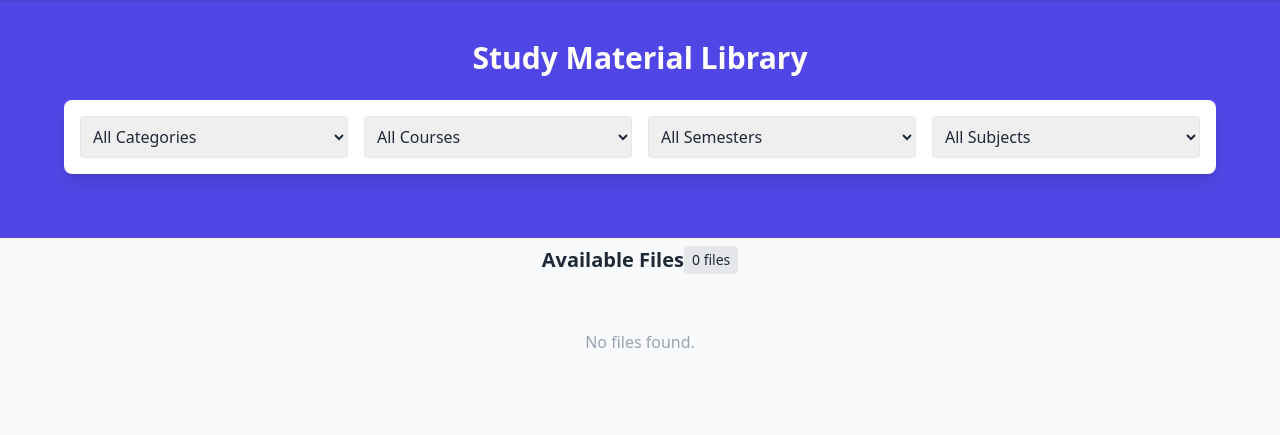
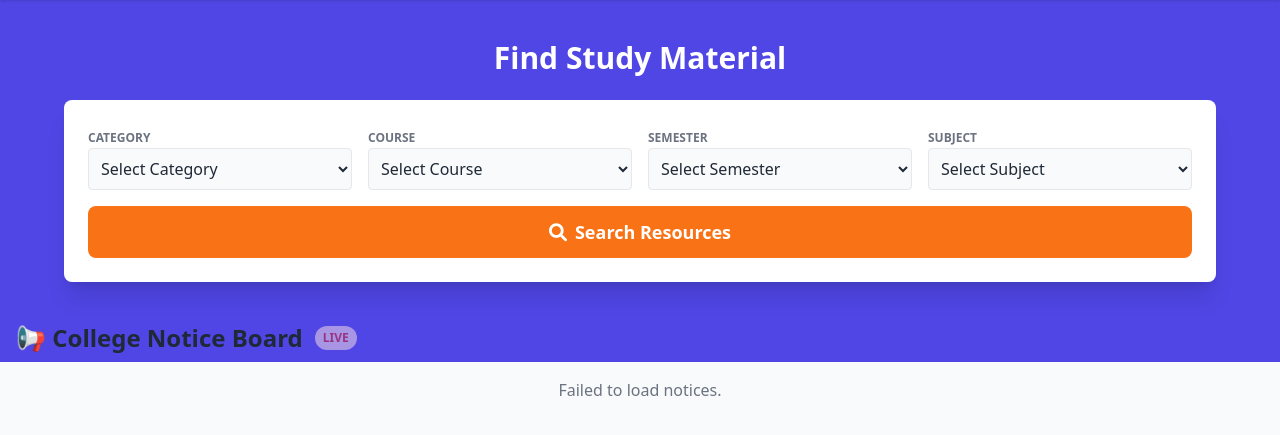
Before and after one commit to Vaishalide/subodh-notes, a Flask app: page / in a window 1280 px wide. Shown: the part 64-499 px from the top of the page. Run offline with Flask 3, Linux system fonts and the light colour scheme; data that the repository does not hold is empty; parts of the project's set-up code (start-up, migrations or seed data) failed here and were passed over; some libraries are stand-ins or nearby versions.

Commit message:
Update index.html

```diff
--- a/templates/index.html
+++ b/templates/index.html
@@ -10,40 +10,91 @@
     <script>
         tailwind.config = { theme: { extend: { colors: { brand: '#4F46E5' } } } }
     </script>
+    <style>
+        .notice-card:hover { transform: translateY(-3px); box-shadow: 0 10px 20px rgba(0,0,0,0.1); }
+        /* Blink effect for new notices */
+        @keyframes blink { 0% { opacity: 1; } 50% { opacity: 0.5; } 100% { opacity: 1; } }
+        .new-tag { animation: blink 1.5s infinite; }
+    </style>
 </head>
 <body class="bg-gray-50 text-gray-800 font-sans flex flex-col min-h-screen">
 
     <nav class="bg-white shadow sticky top-0 z-50">
         <div class="max-w-7xl mx-auto px-4 flex justify-between h-16 items-center">
-            <div class="flex items-center text-brand font-bold text-xl">
+            <div class="flex items-center text-brand font-bold text-xl cursor-pointer" onclick="resetPage()">
                 <i class="fas fa-graduation-cap mr-2"></i> NoteHub
             </div>
             <a href="/admin" class="text-sm text-gray-500 hover:text-brand"><i class="fas fa-cog"></i> Admin</a>
         </div>
     </nav>
 
-    <div class="bg-brand text-white pb-16 pt-10 px-4">
-        <h1 class="text-3xl font-bold text-center mb-6">Study Material Library</h1>
-        <div class="max-w-6xl mx-auto bg-white rounded-lg shadow-lg p-4 grid grid-cols-1 md:grid-cols-4 gap-4 text-gray-800">
-            <select id="sel-cat" onchange="fetchFiles()" class="p-2 border rounded"><option value="">All Categories</option></select>
-            <select id="sel-course" onchange="filterSubjects()" class="p-2 border rounded"><option value="">All Courses</option></select>
-            <select id="sel-sem" onchange="filterSubjects()" class="p-2 border rounded"><option value="">All Semesters</option></select>
-            <select id="sel-sub" onchange="fetchFiles()" class="p-2 border rounded"><option value="">All Subjects</option></select>
+    <div class="bg-brand text-white pb-20 pt-10 px-4">
+        <h1 class="text-3xl font-bold text-center mb-6">Find Study Material</h1>
+
+        <div class="max-w-6xl mx-auto bg-white rounded-lg shadow-xl p-6 text-gray-800">
+            <div class="grid grid-cols-1 md:grid-cols-4 gap-4 mb-4">
+                <div class="relative">
+                    <label class="text-xs font-bold text-gray-500 uppercase">Category</label>
+                    <select id="sel-cat" class="w-full p-2 border rounded bg-gray-50 focus:ring-2 focus:ring-brand"><option value="">Select Category</option></select>
+                </div>
+                <div class="relative">
+                    <label class="text-xs font-bold text-gray-500 uppercase">Course</label>
+                    <select id="sel-course" onchange="filterSubjects()" class="w-full p-2 border rounded bg-gray-50 focus:ring-2 focus:ring-brand"><option value="">Select Course</option></select>
+                </div>
+                <div class="relative">
+                    <label class="text-xs font-bold text-gray-500 uppercase">Semester</label>
+                    <select id="sel-sem" onchange="filterSubjects()" class="w-full p-2 border rounded bg-gray-50 focus:ring-2 focus:ring-brand"><option value="">Select Semester</option></select>
+                </div>
+                <div class="relative">
+                    <label class="text-xs font-bold text-gray-500 uppercase">Subject</label>
+                    <select id="sel-sub" class="w-full p-2 border rounded bg-gray-50 focus:ring-2 focus:ring-brand"><option value="">Select Subject</option></select>
                 </div>
             </div>
 
-    <div class="max-w-7xl mx-auto px-4 -mt-8 mb-10">
+            <button onclick="searchFiles()" class="w-full bg-orange-500 hover:bg-orange-600 text-white font-bold py-3 rounded-lg transition text-lg flex justify-center items-center">
+                <i class="fas fa-search mr-2"></i> Search Resources
+            </button>
+        </div>
+    </div>
+
+    <div class="max-w-7xl mx-auto px-4 -mt-10 mb-10 w-full">
+
+        <div id="file-section" class="hidden">
             <div class="flex justify-between items-center mb-4">
-            <h2 class="text-xl font-bold mt-10">Available Files</h2>
-            <span id="count" class="text-sm bg-gray-200 px-2 py-1 rounded mt-10">0 files</span>
+                <h2 class="text-2xl font-bold text-gray-800">📚 Search Results</h2>
+                <button onclick="resetPage()" class="text-sm text-red-500 hover:underline">Close Search</button>
             </div>
-        <div id="grid" class="grid grid-cols-1 md:grid-cols-3 gap-6"></div>
+            <div id="file-grid" class="grid grid-cols-1 md:grid-cols-2 lg:grid-cols-3 gap-6">
+                </div>
+        </div>
+
+        <div id="notice-section">
+            <div class="flex items-center mb-6">
+                <h2 class="text-2xl font-bold text-gray-800">📢 College Notice Board</h2>
+                <span class="ml-3 bg-red-100 text-red-600 text-xs px-2 py-1 rounded-full font-bold new-tag">LIVE</span>
+            </div>
+
+            <div id="notice-loader" class="text-center py-10 text-gray-500">
+                <i class="fas fa-circle-notch fa-spin text-3xl mb-3 text-brand"></i>
+                <p>Fetching latest notices from Subodh College...</p>
+            </div>
+
+            <div id="notice-list" class="space-y-4">
+                </div>
+        </div>
+
     </div>
 
     <script>
         let globalSubjects = [];
 
+        // --- INITIALIZATION ---
         async function init() {
+            loadOptions();
+            fetchNotices(); // Load notices immediately
+        }
+
+        async function loadOptions() {
             try {
                 const res = await fetch('/api/public/options');
                 const data = await res.json();
@@ -53,7 +104,6 @@
                 fill('sel-sem', data.semesters);
                 globalSubjects = data.subjects;
                 fill('sel-sub', globalSubjects);
-                fetchFiles();
             } catch (e) { console.error(e); }
         }
 
@@ -61,31 +111,23 @@
             const el = document.getElementById(id);
             const first = el.options[0].outerHTML;
             el.innerHTML = first;
-            if (items) {
-                items.forEach(i => {
+            if (items) items.forEach(i => {
                 const opt = document.createElement('option');
                 opt.value = i.name;
                 opt.text = i.name;
                 el.appendChild(opt);
             });
         }
-        }
 
-        // FILTER LOGIC: Course AND Semester
+        // --- SEARCH LOGIC ---
         function filterSubjects() {
             const course = document.getElementById('sel-course').value;
             const sem = document.getElementById('sel-sem').value;
             const subSelect = document.getElementById('sel-sub');
-
             subSelect.innerHTML = '<option value="">All Subjects</option>';
 
             const filtered = globalSubjects.filter(s => {
-                // If subject has parent & semester defined, match BOTH
-                if (s.parent && s.semester) {
-                    return (course === "" || s.parent === course) &&
-                           (sem === "" || s.semester === sem);
-                }
-                // Fallback for old data or global subjects
+                if (s.parent && s.semester) return (course === "" || s.parent === course) && (sem === "" || s.semester === sem);
                 if (s.parent) return (course === "" || s.parent === course);
                 return true;
             });
@@ -96,10 +138,17 @@
                 opt.text = s.name;
                 subSelect.appendChild(opt);
             });
-            fetchFiles();
         }
 
-        async function fetchFiles() {
+        async function searchFiles() {
+            // 1. Switch Views
+            document.getElementById('notice-section').classList.add('hidden');
+            document.getElementById('file-section').classList.remove('hidden');
+
+            const grid = document.getElementById('file-grid');
+            grid.innerHTML = '<div class="col-span-full text-center py-10"><i class="fas fa-spinner fa-spin text-2xl text-brand"></i></div>';
+
+            // 2. Fetch
             const filters = {
                 category: document.getElementById('sel-cat').value,
                 course: document.getElementById('sel-course').value,
@@ -114,32 +163,95 @@
                     body: JSON.stringify(filters)
                 });
                 const files = await res.json();
-                document.getElementById('count').innerText = files.length + ' files';
-
-                const grid = document.getElementById('grid');
                 grid.innerHTML = '';
 
                 if(files.length === 0) {
-                    grid.innerHTML = '<div class="col-span-full text-center text-gray-400 py-10">No files found.</div>';
+                    grid.innerHTML = `
+                        <div class="col-span-full text-center text-gray-400 py-10 bg-white rounded shadow p-6">
+                            <i class="fas fa-folder-open text-4xl mb-2"></i>
+                            <p>No files found. Try different filters.</p>
+                        </div>`;
                     return;
                 }
 
                 files.forEach(f => {
                     grid.innerHTML += `
-                        <div class="bg-white rounded shadow p-4 border hover:shadow-lg transition">
-                            <div class="flex justify-between">
-                                <h3 class="font-bold text-lg">${f.name}</h3>
+                        <div class="bg-white rounded-lg shadow hover:shadow-lg transition p-5 border-l-4 border-brand">
+                            <div class="flex justify-between items-start">
+                                <div>
+                                    <h4 class="font-bold text-lg text-gray-800">${f.name}</h4>
+                                    <p class="text-xs text-gray-500 mt-1">${f.course} • ${f.semester}</p>
+                                    <span class="bg-blue-100 text-blue-800 text-xs px-2 py-1 rounded mt-2 inline-block">${f.subject}</span>
+                                </div>
                                 <i class="fas fa-file-pdf text-red-500 text-2xl"></i>
                             </div>
-                            <p class="text-xs text-gray-500 mt-2">
-                                <span class="bg-blue-100 text-blue-800 px-2 rounded">${f.category}</span>
-                                <span class="bg-green-100 text-green-800 px-2 rounded">${f.course}</span>
-                            </p>
-                            <p class="text-xs text-gray-400 mt-1">${f.semester} • ${f.subject}</p>
-                            <a href="/download/${f.file_id}" target="_blank" class="block mt-4 text-center bg-brand text-white py-2 rounded font-bold hover:bg-blue-700">Download</a>
+                            <a href="/download/${f.file_id}" target="_blank" class="block mt-4 text-center bg-gray-100 text-gray-700 font-bold py-2 rounded hover:bg-brand hover:text-white transition">
+                                <i class="fas fa-download mr-1"></i> Download
+                            </a>
                         </div>
                     `;
                 });
+            } catch (e) { console.error(e); }
+        }
+
+        function resetPage() {
+            document.getElementById('file-section').classList.add('hidden');
+            document.getElementById('notice-section').classList.remove('hidden');
+
+            // Clear dropdowns
+            document.getElementById('sel-cat').value = "";
+            document.getElementById('sel-course').value = "";
+            document.getElementById('sel-sem').value = "";
+            document.getElementById('sel-sub').value = "";
+        }
+
+        // --- NOTICE BOARD LOGIC ---
+        async function fetchNotices() {
+            try {
+                const res = await fetch('/api/notices');
+                const notices = await res.json();
+                const list = document.getElementById('notice-list');
+                const loader = document.getElementById('notice-loader');
+
+                loader.classList.add('hidden');
+                list.innerHTML = '';
+
+                if (notices.length === 0) {
+                    list.innerHTML = '<div class="text-center text-gray-500">Failed to load notices.</div>';
+                    return;
+                }
+
+                notices.forEach(n => {
+                    let linksHtml = '';
+                    n.links.forEach(l => {
+                        linksHtml += `<a href="${l.url}" target="_blank" class="inline-flex items-center bg-orange-100 text-orange-700 px-3 py-1 rounded-full text-xs font-bold hover:bg-orange-200 mr-2 mt-2">
+                            <i class="fas fa-link mr-1"></i> ${l.text || 'View Attachment'}
+                        </a>`;
+                    });
+
+                    const card = `
+                        <div class="bg-white rounded-lg p-5 shadow-sm border border-gray-100 notice-card transition duration-300">
+                            <div class="flex items-start">
+                                <div class="bg-orange-500 text-white rounded-full p-2 mr-3 mt-1 shrink-0">
+                                    <i class="fas fa-bell"></i>
+                                </div>
+                                <div class="w-full">
+                                    <p class="text-gray-800 text-sm md:text-base font-medium leading-relaxed">${n.title}</p>
+                                    <div class="flex flex-wrap items-center mt-3 justify-between">
+                                        <div class="text-xs text-gray-400 font-semibold uppercase tracking-wider">
+                                            <i class="far fa-calendar-alt mr-1"></i> ${n.date}
+                                        </div>
+                                        <div class="mt-2 md:mt-0">
+                                            ${linksHtml}
+                                        </div>
+                                    </div>
+                                </div>
+                            </div>
+                        </div>
+                    `;
+                    list.innerHTML += card;
+                });
+
             } catch (e) { console.error(e); }
         }
 
```
Lines whose indentation alone changed are shown as unchanged.
